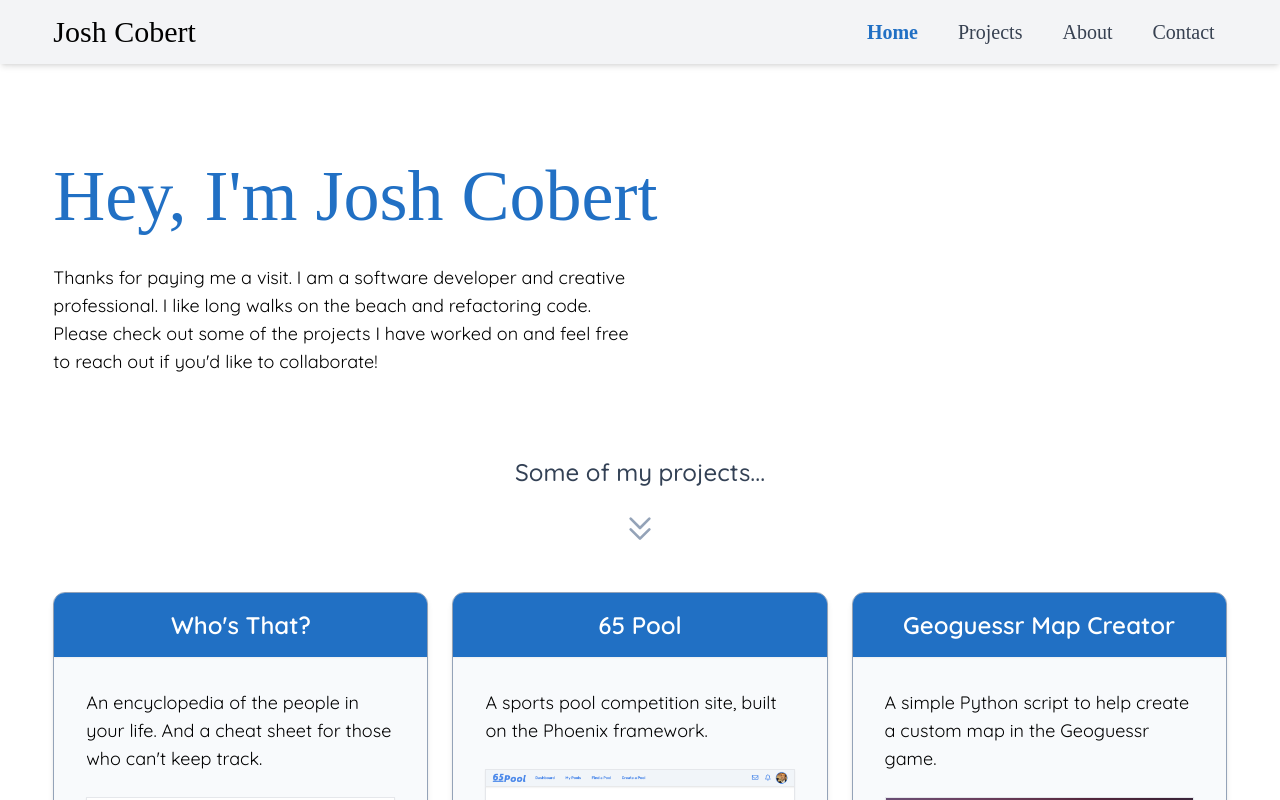
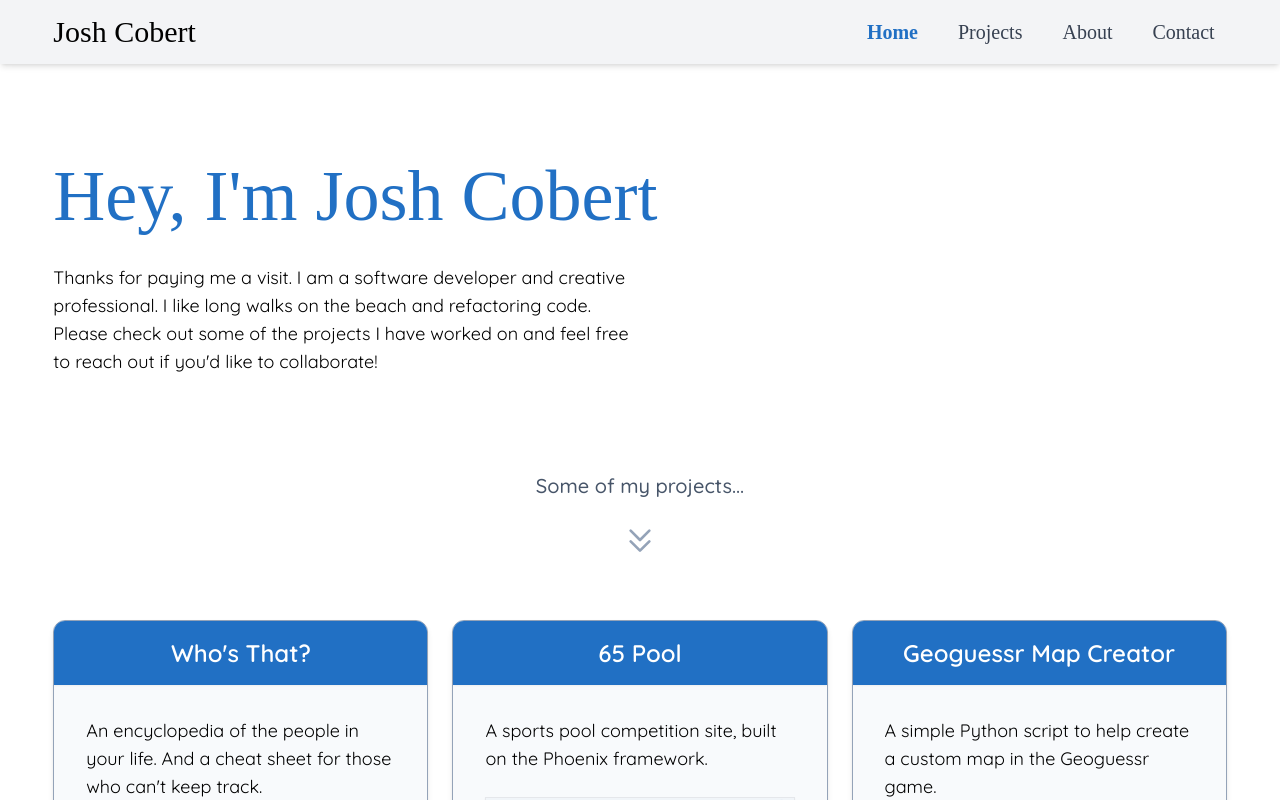
Before and after one commit to jcobert/josh-cobert, a React (Create React App) app: page / in a window 1280 px wide. Shown: the top 800 px of the page. Built offline with nearby package versions, Linux system fonts and the light colour scheme; a web font is replaced by a local one.

Commit message:
refine home page layout

```diff
--- a/src/components/pages/Home.jsx
+++ b/src/components/pages/Home.jsx
@@ -16,8 +16,8 @@ function Home() {
           paragraph={heading.paragraph}
         />
       </div>
-      <div className="flex flex-col items-center gap-y-6 text-2xl text-theme-primary font-medium mt-12 md:mt-20 mb-12">
-        <h4 className="text-slate-700">Some of my projects...</h4>
+      <div className="flex flex-col items-center gap-y-6 text-xl text-theme-primary font-medium mt-12 md:mt-20 lg:mt-24 mb-16">
+        <h4 className="text-slate-600">Some of my projects...</h4>
         <ChevronDoubleDownIcon className="w-8 text-slate-400" />
       </div>
       <div className="grid grid-cols-1 md:grid-cols-2 lg:grid-cols-3 w-11/12 lg:max-w-7xl gap-y-14 sm:gap-y-16 gap-x-6 mx-auto">
```
